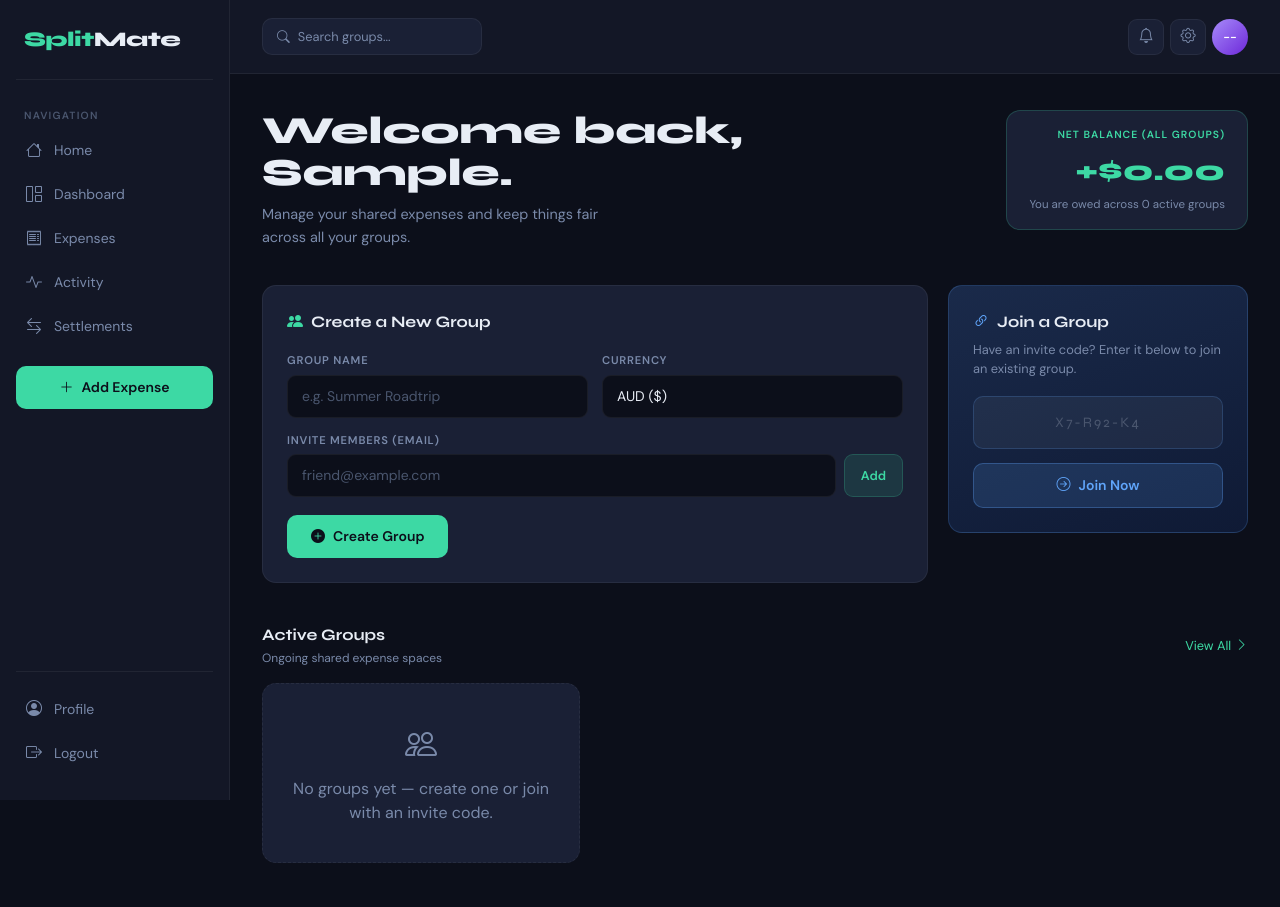
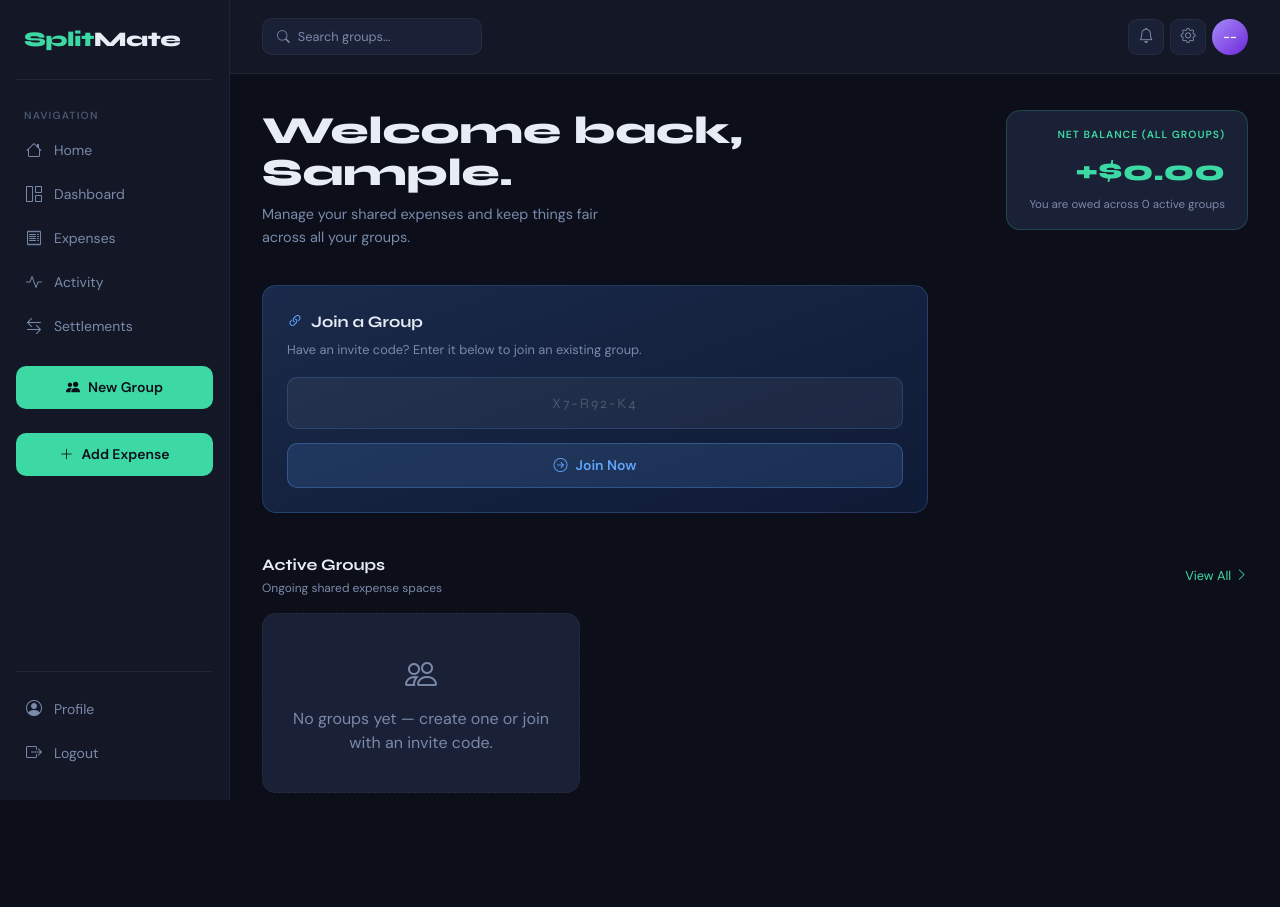
Before and after one commit to YashwardhanLaharia/CITS-3403-Project, a Flask app: page / in a window 1280 px wide. Shown: the top 907 px of the page. After the commit the page ends 800 px from the top, so only its background shows below. Run offline with Flask 3, Linux system fonts and the light colour scheme; the visitor is signed in with stand-in values (Sample User, id 1).

Commit message:
feat(groups): make create group modal reusable across pages

```diff
--- /dev/null
+++ b/templates/_create_group_modal.html
@@ -0,0 +1,43 @@
+<div class="modal fade" id="createGroupModal" tabindex="-1" aria-labelledby="createGroupModalLabel" aria-hidden="true">
+  <div class="modal-dialog modal-dialog-centered">
+    <div class="modal-content">
+      <div class="modal-header" style="border-bottom:1px solid var(--border);">
+        <h5 class="modal-title" id="createGroupModalLabel"><i class="bi bi-people-fill"></i> Create a New Group</h5>
+        <button type="button" class="btn-close" data-bs-dismiss="modal" aria-label="Close"></button>
+      </div>
+      <form action="{{ url_for('main.create_group') }}" method="POST">
+        <input type="hidden" name="csrf_token" value="{{ csrf_token() }}">
+        <div class="modal-body" style="padding:1.5rem;">
+          <div class="form-row-2">
+            <div>
+              <label class="form-label-sm">Group Name</label>
+              <input class="form-input" type="text" name="group_name" placeholder="e.g. Summer Roadtrip" required/>
+            </div>
+            <div>
+              <label class="form-label-sm">Currency</label>
+              <select class="form-select" name="currency">
+                <option value="AUD">AUD ($)</option>
+                <option value="USD">USD ($)</option>
+                <option value="EUR">EUR (&euro;)</option>
+                <option value="GBP">GBP (&pound;)</option>
+              </select>
+            </div>
+          </div>
+          <div style="margin-top:1rem;">
+            <label class="form-label-sm">Invite Members (Email)</label>
+            <div class="invite-row">
+              <input class="form-input" type="email" placeholder="friend@example.com"/>
+              <button type="button" class="btn-add-member">Add</button>
+            </div>
+          </div>
+        </div>
+        <div class="modal-footer" style="border-top:1px solid var(--border);">
+          <button type="button" class="btn btn-secondary" data-bs-dismiss="modal">Cancel</button>
+          <button type="submit" class="btn-primary-action">
+            <i class="bi bi-plus-circle-fill"></i> Create Group
+          </button>
+        </div>
+      </form>
+    </div>
+  </div>
+</div>
--- a/templates/_sidebar.html
+++ b/templates/_sidebar.html
@@ -8,7 +8,10 @@
   <a href="#" class="nav-item-btn"><i class="bi bi-activity"></i> Activity</a>
   <a href="#" class="nav-item-btn"><i class="bi bi-arrow-left-right"></i> Settlements</a>
 
-  <button class="add-expense-btn">
+  <button class="add-expense-btn" data-bs-toggle="modal" data-bs-target="#createGroupModal">
+    <i class="bi bi-people-fill"></i> New Group
+  </button>
+  <button class="add-expense-btn" style="margin-top:0.5rem;">
     <i class="bi bi-plus-lg"></i> Add Expense
   </button>
 
--- a/templates/dashboard.html
+++ b/templates/dashboard.html
@@ -167,4 +167,6 @@
 
   </div>
 </div>
+
+{% include '_create_group_modal.html' %}
 {% endblock %}
--- a/templates/index.html
+++ b/templates/index.html
@@ -42,35 +42,7 @@
 
     <div class="action-row">
 
-      <form action="{{ url_for('main.create_group') }}" method="POST">
-        <input type="hidden" name="csrf_token" value="{{ csrf_token() }}">
-        <div class="form-card">
-          <div class="form-card-title"><i class="bi bi-people-fill"></i> Create a New Group</div>
-          <div class="form-row-2">
-            <div>
-              <label class="form-label-sm">Group Name</label>
-              <input class="form-input" type="text" name="group_name" placeholder="e.g. Summer Roadtrip"/>
-            </div>
-            <div>
-              <label class="form-label-sm">Currency</label>
-              <select class="form-select" name="currency">
-                <option value="AUD">AUD ($)</option>
-                <option value="USD">USD ($)</option>
-                <option value="EUR">EUR (&euro;)</option>
-                <option value="GBP">GBP (&pound;)</option>
-              </select>
-            </div>
-          </div>
-          <label class="form-label-sm">Invite Members (Email)</label>
-          <div class="invite-row">
-            <input class="form-input" type="email" placeholder="friend@example.com"/>
-            <button type="button" class="btn-add-member">Add</button>
-          </div>
-          <button type="submit" class="btn-primary-action">
-            <i class="bi bi-plus-circle-fill"></i> Create Group
-          </button>
-        </div>
-      </form>
+      {% include '_create_group_modal.html' %}
 
       <form action="{{ url_for('main.join_group') }}" method="POST">
         <input type="hidden" name="csrf_token" value="{{ csrf_token() }}">
```
